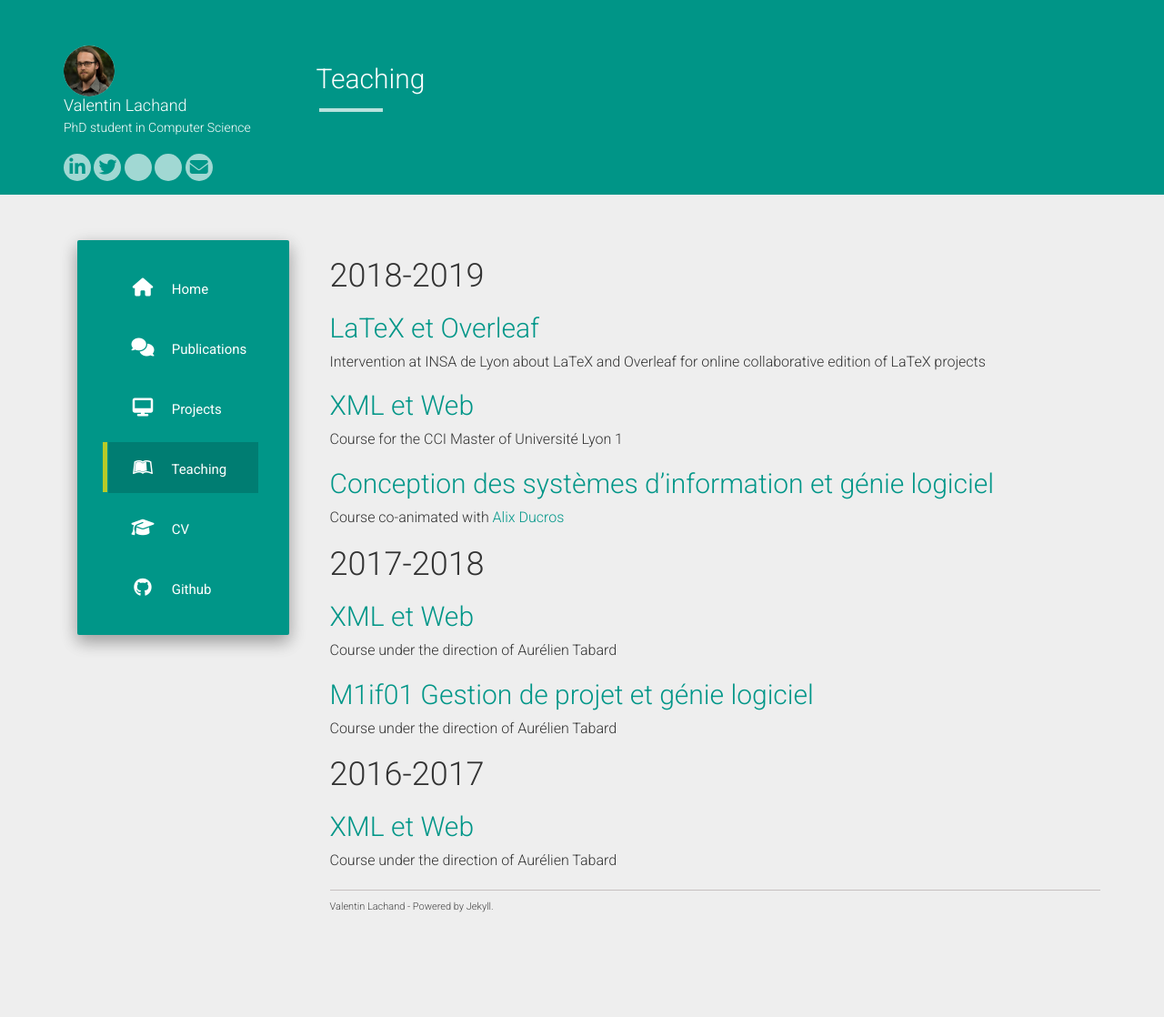
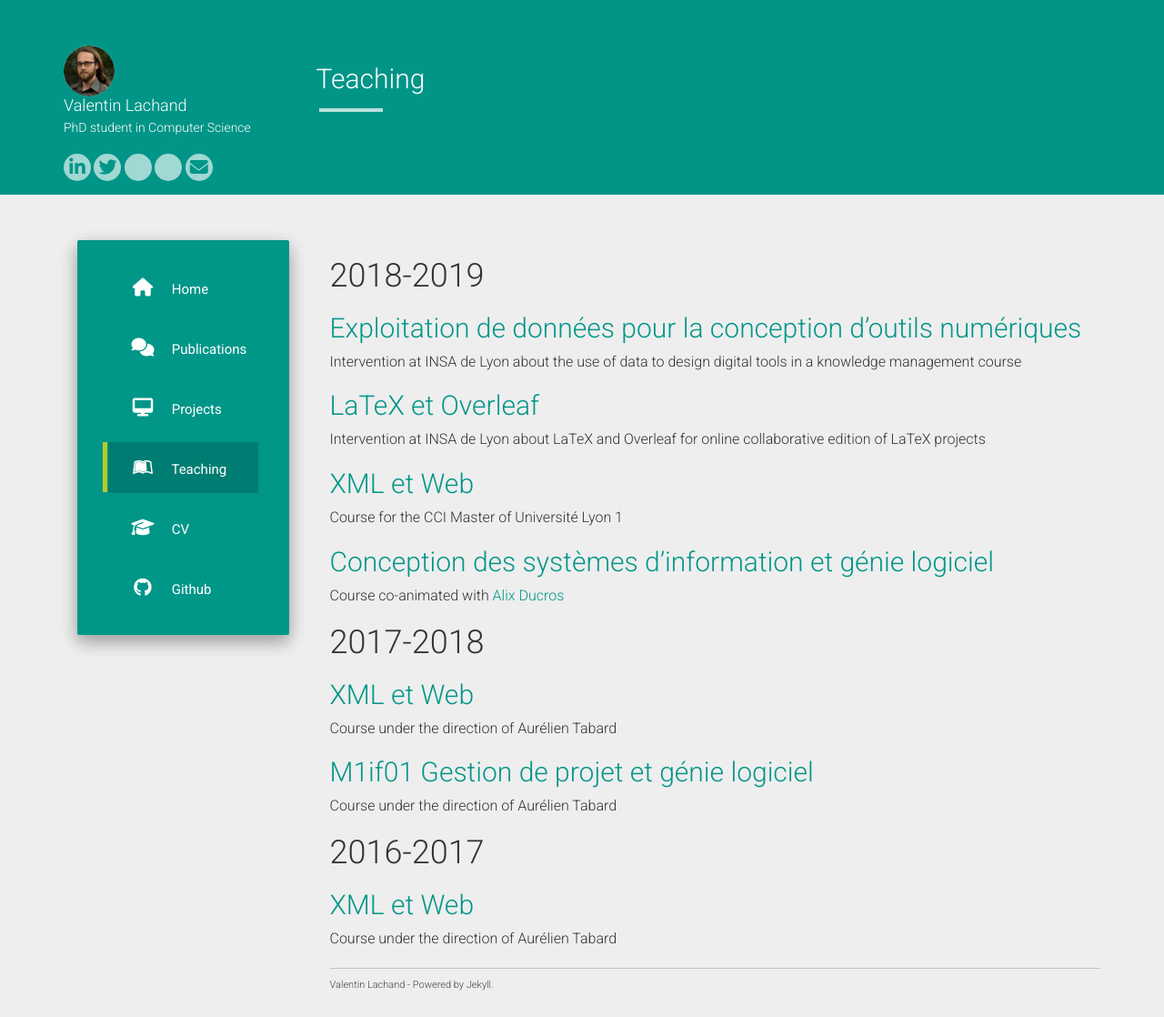
Before and after one commit to taotaoini/lachand.github.io, a Jekyll site: the page built from teaching.md, in a window 1280 px wide. Shown: the whole page at 91% size. Built offline with Jekyll 4.4.1, drawn with Linux system fonts in a browser that asks for light colours; nearby versions of some CDN libraries; before the commit the page ends 1032 px from its top, so only the background shows below that.

Commit message:
Update teaching.md

```diff
--- a/teaching.md
+++ b/teaching.md
@@ -4,6 +4,9 @@ title: Teaching
 permalink: /teaching
 ---
 # 2018-2019
+
+## [Exploitation de données pour la conception d'outils numériques](https://valentin.lachand.net/teaching/2019/km-2019)
+Intervention at INSA de Lyon about the use of data to design digital tools in a knowledge management course
 
 ## [LaTeX et Overleaf](https://valentin.lachand.net/teaching/2019/latex-2019)
 Intervention at INSA de Lyon about LaTeX and Overleaf for online collaborative edition of LaTeX projects
```
